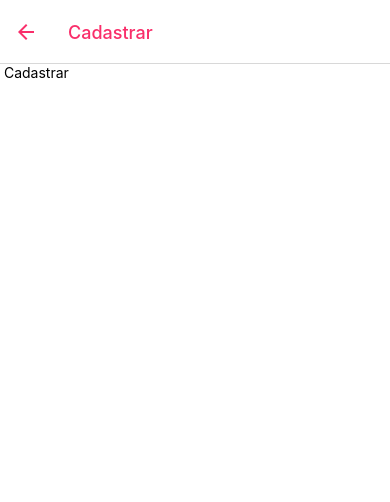
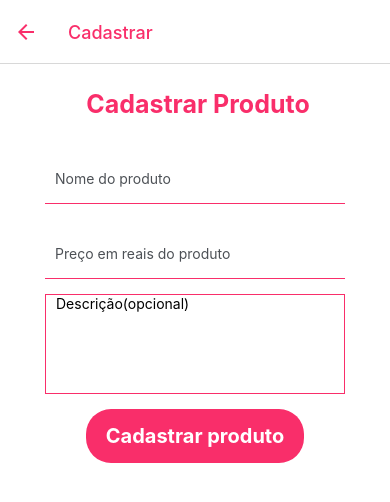
Before and after one commit to Antonio-Matheus-Follone-Graca/Produtos, a React Native app in the folder Produtos/: screen /Cadastrar in a window 390 px wide. Shown: the top 502 px of the page. Built offline with nearby package versions, Linux system fonts and the light colour scheme; no server answers; the database is empty.

Commit message:
cadastrar
cadastrar produto e validacoes

```diff
--- a/Produtos/src/pages/Cadastrar.js
+++ b/Produtos/src/pages/Cadastrar.js
@@ -1,24 +1,87 @@
 import React,{useState,useEffect} from 'react';
-import { SafeAreaView, View, FlatList, StyleSheet, Text, StatusBar,TouchableOpacity, Alert } from 'react-native';
+import { SafeAreaView, View, FlatList, StyleSheet, Text, StatusBar,TouchableOpacity, Alert, TextInput, Button } from 'react-native';
 
 import db from '../config/db'
-// autenticacao e logout  firebase
-//importação do firebase
+// importando o que vou usar
 
-import { getAuth, signOut } from "firebase/auth";
-
-import { collection,onSnapshot,doc, query } from 'firebase/firestore';
+// importacoes do que eu vou usar no firebase
+import { collection, addDoc } from "firebase/firestore";
 
 import {MaterialCommunityIcons} from '@expo/vector-icons'
 
 
+
+
 export default function Cadastrar({navigation,route}){
-  const[produtos,setProdutos]=useState([])
+  const[nomeProduto,setNomeProduto]=useState("")
+  const[preco,setPreco]=useState("")
+  const[descricao,setDescricao]=useState("")
+
+  const cadastrar=()=>{
+
+    const documento=addDoc(collection(db,"produtos"),{
+      preco:preco,
+      nome:nomeProduto,
+      descricao:descricao
+    })
+    if(documento){
+      return true
+    }
+    else{
+      return false
+    }
+  }
+  const validar=()=>{
+    // se os campos nome e preço estiverem vazios dar um alerta
+    if(nomeProduto===''){
+      Alert.alert('Campo nome vazio')
+    }
+    else if(preco===''){
+      Alert.alert('Campo preço vazio')
+    }
+
+    else{
+     // se retornar true é pq deu tudo certo
+      if(!cadastrar()){
+        Alert.alert('Aconteceu um erro tente novamente')
+
+      }
+      else{
+        navigation.navigate('Home')
+      }
+    }
+  }
 
   return(
     <View style={styles.container}>
-      <Text> Cadastrar</Text>
+      <Text style={styles.titulo}> Cadastrar Produto</Text>
+        <View style={styles.formulario}>
+          <TextInput placeholder='Nome do produto'
+            value={nomeProduto}
+            onChangeText={setNomeProduto}
+            style={styles.inputs}
+          />
 
+          <TextInput placeholder='Preço em reais do produto'
+            value={preco}
+            onChangeText={setPreco}
+            keyboardType="numeric"
+            style={styles.inputs}
+          />
+
+          <TextInput placeholder='Descrição(opcional)'
+            value={descricao}
+            onChangeText={setDescricao}
+            style={styles.inputDescricao}
+            multiline={true}
+            numberOfLines={4}
+            maxLength={256}
+
+          />
+      </View>
+      <TouchableOpacity style={styles.button} onPress={validar}>
+        <Text style={styles.text}> Cadastrar produto </Text>
+      </TouchableOpacity>
     </View>
   )
 }
@@ -27,8 +90,51 @@ const styles = StyleSheet.create({
   container: {
     flex: 1,
     backgroundColor:'#FFF',
+    alignItems:'center'
     //marginTop: StatusBar.currentHeight || 0,
   },
+  formulario:{
+    paddingTop:25
+  },
+  titulo:{
+    paddingTop:25,
+    fontSize:25,
+    color:'#f92e6a',
+    fontWeight:'bold'
+  },
+  inputs:{
+    borderBottomWidth:1,
+    borderBottomColor:'#f92e6a',
+    marginTop:10, // espaçamento entre os campos
+    marginBottom:15,
+    padding:10,
+    height:50,
+    width:300, // largura dos campos
+    marginLeft:"auto",
+    marginRight:"auto",
+    color:'#4d5156' // cinza escuro
+  },
+  inputDescricao:{
+    height:100,
+    borderColor:'#f92e6a',
+    borderWidth:1,
+    paddingLeft:10,
+    textAlignVertical: 'top' // para deixar o texto da text area no topo
+
+  },
+  button:{
+    marginTop:15,
+    backgroundColor:'#f92e6a',
+    padding:15,
+    borderRadius:25,
+    justifyContent:'center',
+    alignItems:'center'
+  },
+  text:{
+    color:'#FFF',
+    fontSize:20,
+    fontWeight:'bold'
+  }
 
 
 });
```
